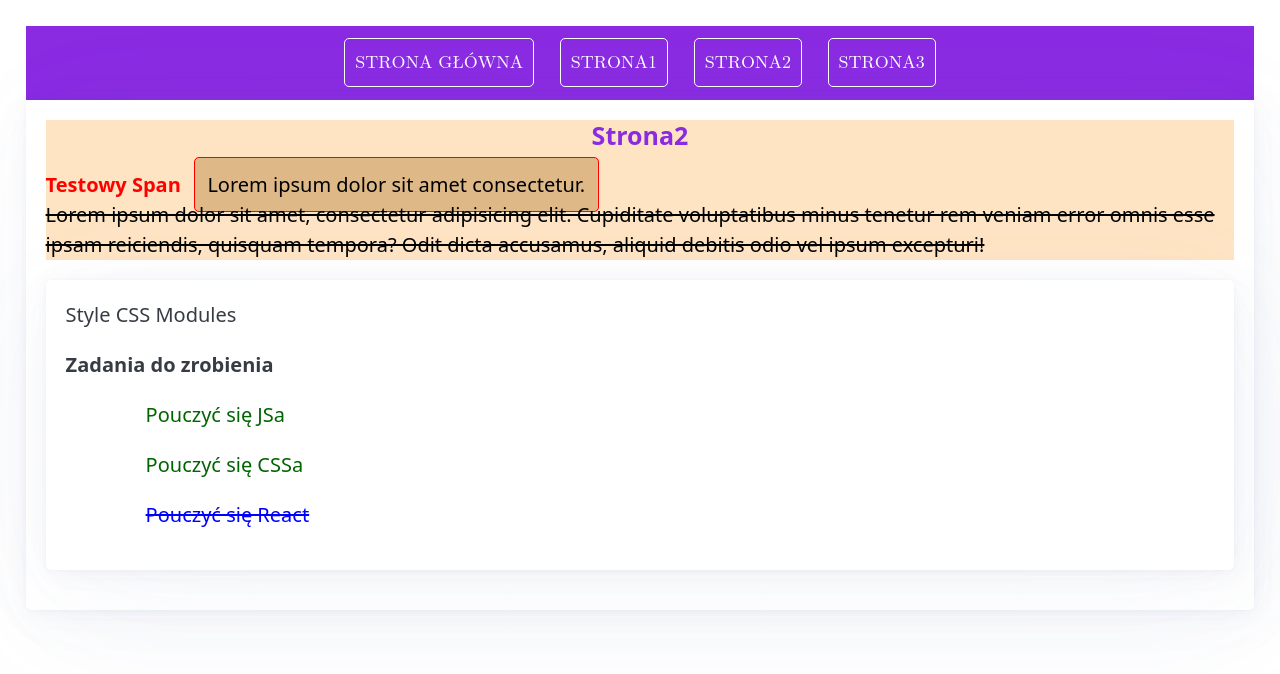
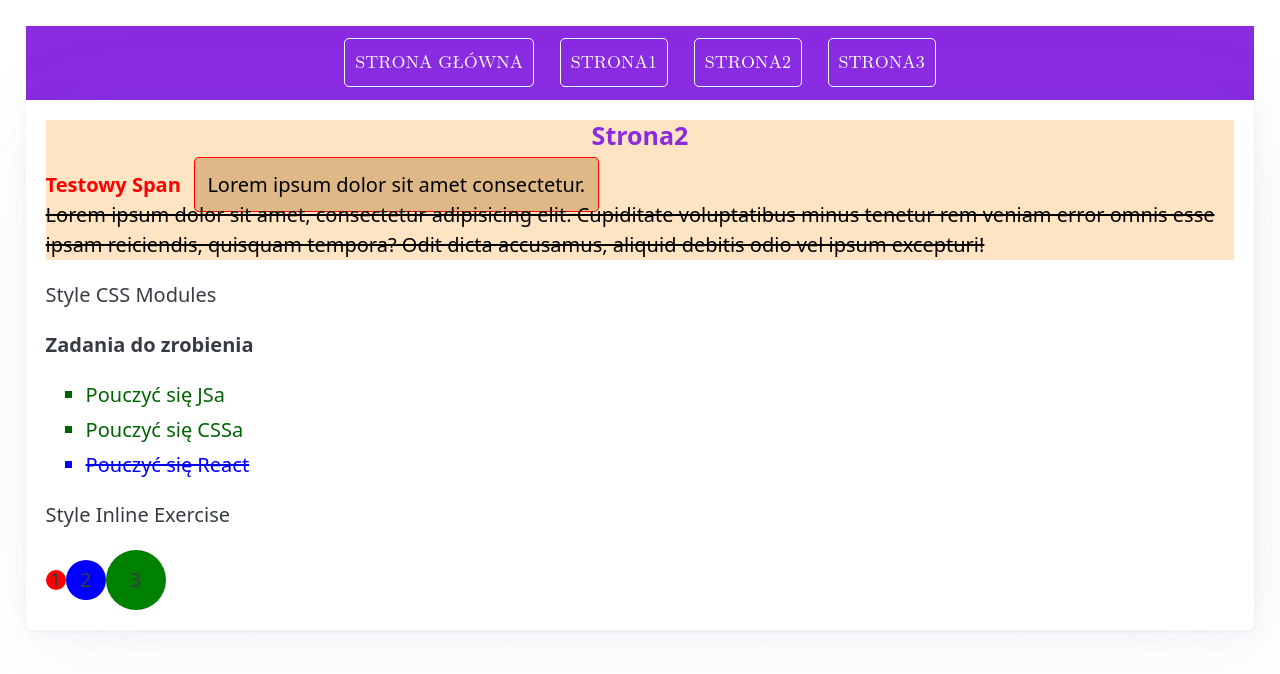
Before and after one commit to an93na/przypomienie, a React (Create React App) app: page /strona2 in a window 1280 px wide. Shown: the top 674 px of the page. Built offline with nearby package versions, Linux system fonts and the light colour scheme.

Commit message:
zmiany w strona4.js

```diff
--- a/src/components/Strona4.js
+++ b/src/components/Strona4.js
@@ -3,14 +3,22 @@ import stylowanie from '../style/StyleStrona2.module.css'
 
 export const Strona4 = () => {
     return (
-        <article>
-            <p>Style CSS Modules</p>
-            <p className={stylowanie.pogrubienie}>Zadania do zrobienia</p>
-            <ul>
-                <ol className={stylowanie.zielony}>Pouczyć się JSa</ol>
-                <ol className={stylowanie.zielony}>Pouczyć się CSSa</ol>
-                <ol className={`${stylowanie.niebieski} ${stylowanie.przekresl}`}>Pouczyć się React</ol>
-            </ul>
-        </article>
+        <div>
+            <div>
+                <p>Style CSS Modules</p>
+                <p className={stylowanie.pogrubienie}>Zadania do zrobienia</p>
+                <ul>
+                    <li className={stylowanie.zielony}>Pouczyć się JSa</li>
+                    <li className={stylowanie.zielony}>Pouczyć się CSSa</li>
+                    <li className={`${stylowanie.niebieski} ${stylowanie.przekresl}`}>Pouczyć się React</li>
+                </ul>
+            </div>
+            <div style={{ verticalAlign: 'bottom' }}>
+                <p>Style Inline Exercise</p>
+                <div style={{ width: '20px', height: '20px', backgroundColor: 'red', borderRadius: '50%', textAlign: 'center', lineHeight: '20px', display: 'inline-block' }}>1</div>
+                <div style={{ width: '40px', height: '40px', backgroundColor: 'blue', borderRadius: '50%', display: 'inline-flex', justifyContent: "center", alignItems: "center", }}>2</div>
+                <div style={{ width: '60px', height: '60px', backgroundColor: 'green', borderRadius: '50%', display: 'inline-flex', textAlign: 'center', alignContent: 'center', justifyContent: 'center', alignItems: 'center' }}>3</div>
+            </div>
+        </div>
     )
 }
```
